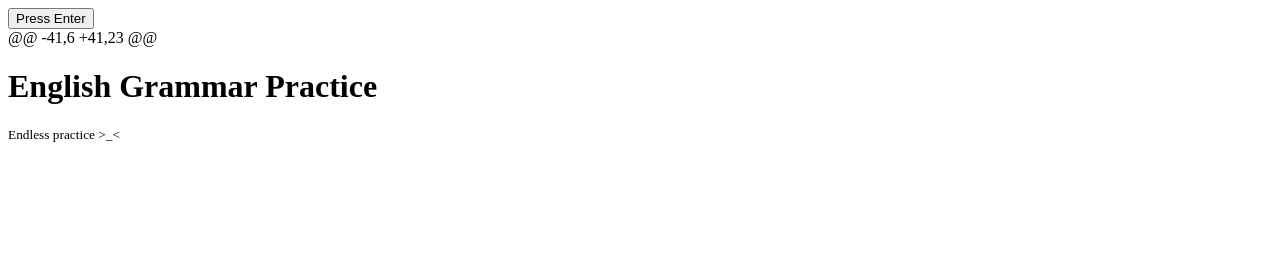
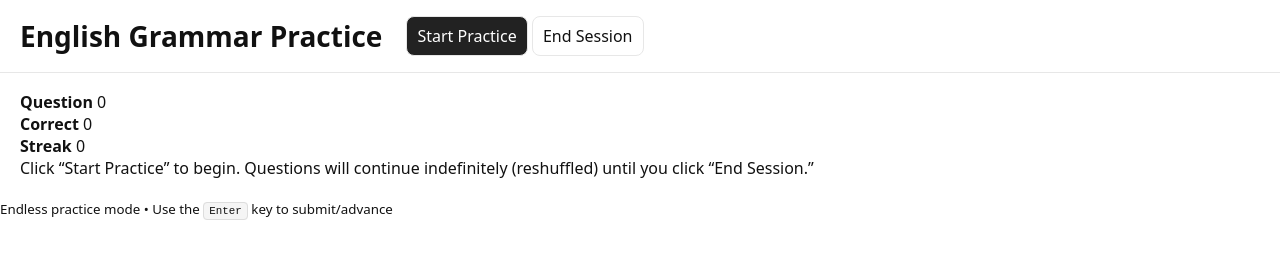
Before and after one commit to vivianewan/english_grammar, a plain HTML site: page index.html in a window 1280 px wide. Drawn offline with Linux system fonts and the light colour scheme.

Commit message:
Update index.html

```diff
--- a/index.html
+++ b/index.html
@@ -1,13 +1,44 @@
+<!DOCTYPE html>
+<html lang="en">
+<head>
+  <meta charset="utf-8" />
+  <meta name="viewport" content="width=device-width, initial-scale=1" />
+  <title>English Grammar Practice</title>
+  <link rel="stylesheet" href="style.css" />
+</head>
+<body>
+  <header class="site-header">
+    <h1>English Grammar Practice</h1>
+    <nav>
+      <button id="btn-start" class="primary">Start Practice</button>
+      <button id="btn-end" class="ghost" title="Finish the current session">End Session</button>
+    </nav>
+  </header>
+
+  <main class="view active">
+    <section class="statusbar">
+      <div><strong>Question</strong> <span id="q-number">0</span></div>
+      <div><strong>Correct</strong> <span id="q-correct">0</span></div>
+      <div><strong>Streak</strong> <span id="q-streak">0</span></div>
+    </section>
+
+    <section id="card" class="card hidden">
+      <div id="prompt" class="prompt"></div>
       <div id="choices" class="choices"></div>
       <div id="feedback" class="feedback hidden"></div>
       <div class="actions">
-        <!-- no submit button anymore -->
-        <!-- Auto‑submit on Next -->
-<button id="btn-next" class="primary">Press Enter</button>
+        <!-- Visual cue only; Enter key advances/submits -->
+        <button id="btn-next" class="primary" disabled aria-disabled="true">Press Enter →</button>
       </div>
     </section>
-@@ -41,6 +41,23 @@ <h1>English Grammar Practice</h1>
-<small> Endless practice >_< </small>
+
+    <section id="empty" class="muted">
+      Click “Start Practice” to begin. Questions will continue indefinitely (reshuffled) until you click “End Session.”
+    </section>
+  </main>
+
+  <footer class="site-footer">
+    <small>Endless practice mode • Use the <kbd>Enter</kbd> key to submit/advance</small>
   </footer>
 
   <!-- Session Summary Modal -->
```
Lines whose indentation alone changed are shown as unchanged.
